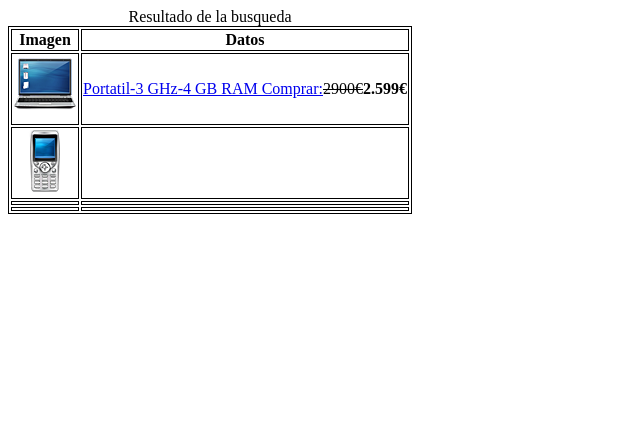
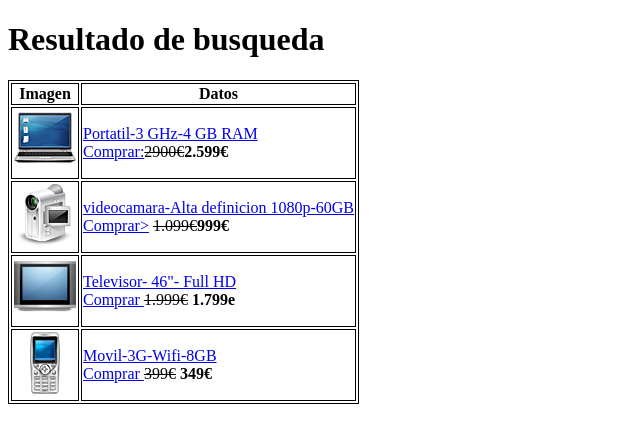
Before and after one commit to Nicktt-debug/m08UF5, a plain HTML site: page paginasweb/Exercici9.html in a window 1280 px wide. Shown: the whole page, without its empty margins (0-640 px from the left). Drawn offline with Linux system fonts and the light colour scheme.

Commit message:
exercici9 acabado

```diff
--- a/paginasweb/Exercici9.html
+++ b/paginasweb/Exercici9.html
@@ -5,40 +5,35 @@
     <title>Exercici9</title>
     <style>
       table, th, td {
-        border:  0.5px solid black;
+        border: 1px solid black;
       }
     </style>
   </head>
   <body>
+    <h1>Resultado de busqueda</h1>
     <table>
     <tbody>
-      <caption>Resultado de la busqueda</caption>
       <tr>
         <th>Imagen</th>
         <th>Datos</th>
       </tr>
       <tr>
-        <td><img src="/imatges/portatil.png" alt="Portatil"></td>
-        <td><a href="#">Portatil-3 GHz-4 GB RAM
-        Comprar:</a><s>2900€</s><b>2.599€</b></td>
+        <td><img src="../imagenesex9/portatil.png" alt="Portatil"> </td>
+        <td><a href="#">Portatil-3 GHz-4 GB RAM  <br>  Comprar:</a><s>2900€</s><b>2.599€</b> </td>
       </tr>
       <tr>
-        <td><img src="/imatges/movil.png" alt="movil"</td>
-        <td></td>
+        <td><img src="../imagenesex9/videocamara.png" alt="videocamara"> </td>
+        <td> <a href="#">videocamara-Alta definicion 1080p-60GB <br> Comprar></a>  <s>1.099€</s><b>999€</b> </td>
       </tr>
       <tr>
-        <td></td>
-        <td></td>
+        <td> <img src="../imagenesex9/tv.png" alt="TV"> </td>
+        <td> <a href="#">Televisor- 46"- Full HD  <br>Comprar </a>  <s>1.999€</s> <b>1.799e</b>  </td>
       </tr>
       <tr>
-        <td></td>
-        <td></td>
+        <td> <img src="../imagenesex9/movil.png" alt="movil"> </td>
+        <td> <a href="#">Movil-3G-Wifi-8GB <br>Comprar </a>  <s>399€</s> <b>349€</b> </td>
       </tr>
     </tbody>
     </table>
-
-
-
-
   </body>
 </html>
```
Also changed, not shown: paginasweb/Exercici10.html (added, +19 -0 lines), imagenesex10/color_azul.png (added), imagenesex10/color_blanco.png (added), imagenesex10/color_negro.png (added), imagenesex10/color_rosa.png (added), imagenesex10/color_verde.png (added), imagenesex10/mp3_grande_blanco.png (added), imagenesex10/mp3_grande_negro.png (added), imagenesex10/mp3_pequeno_blanco.png (added), imagenesex10/mp3_pequeno_negro.png (added), imagenesex9/movil.png (renamed from imatges/movil.png), imagenesex9/portatil.png (renamed from imatges/portatil.png), imagenesex9/tv.png (renamed from imatges/tv.png), imagenesex9/videocamara.png (renamed from imatges/videocamara.png), 1 more files.
